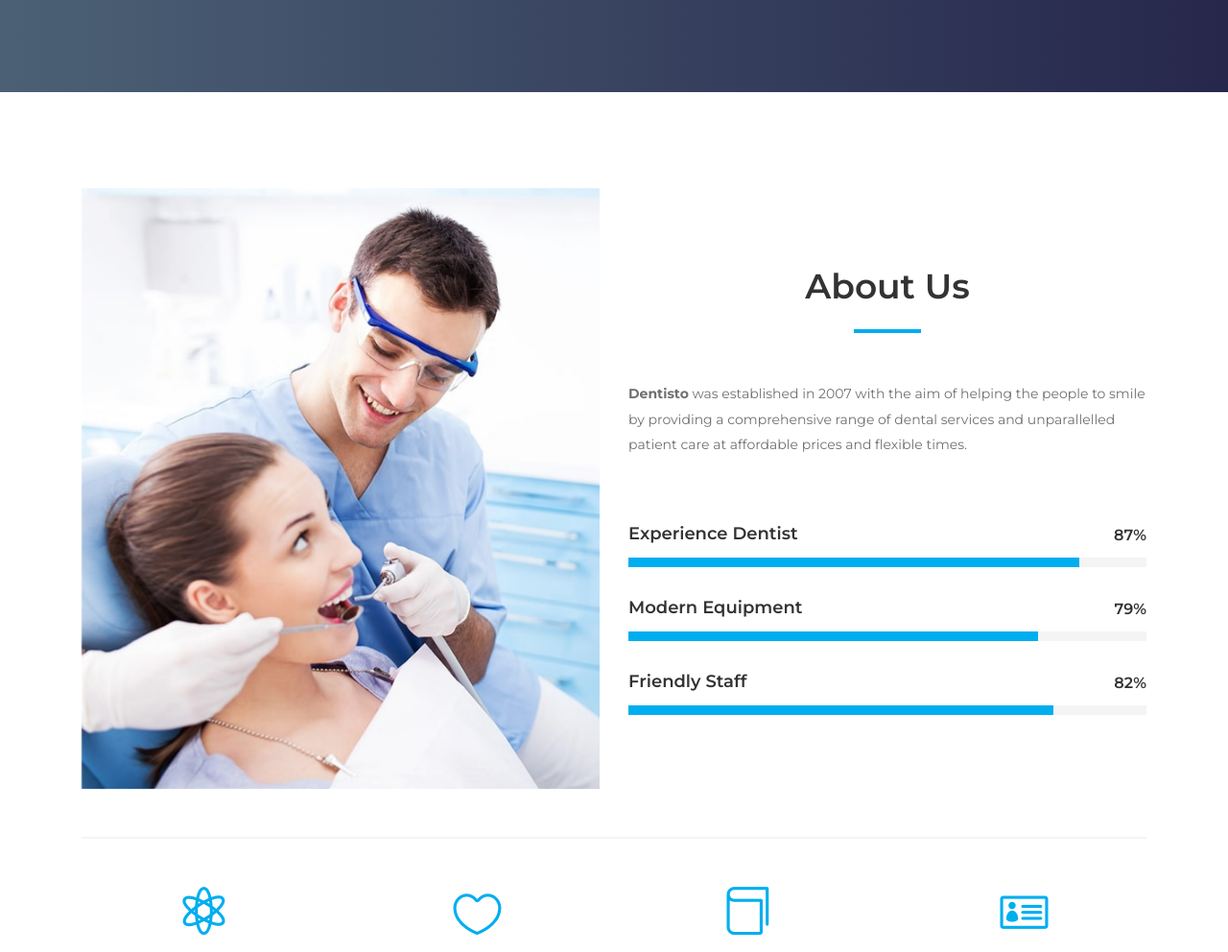
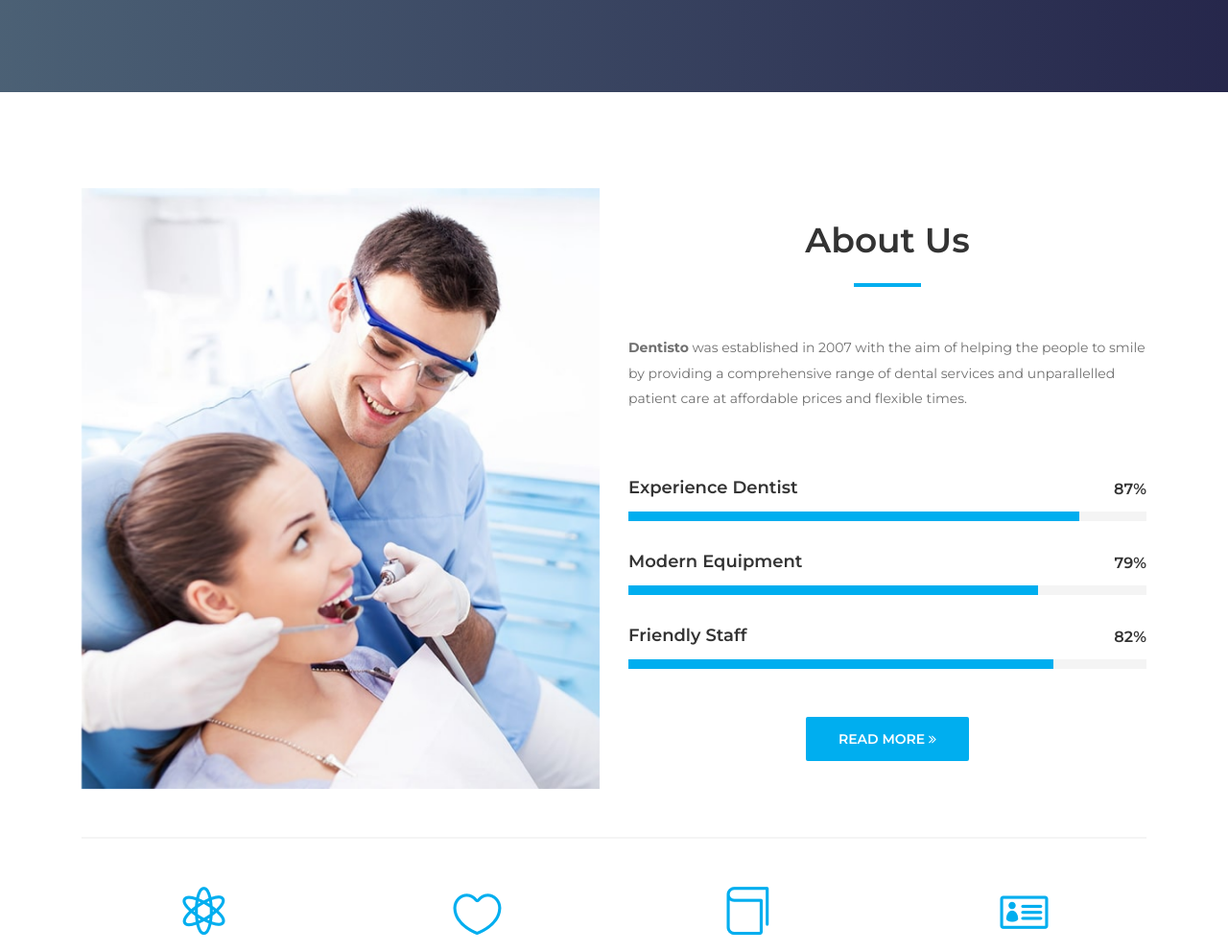
Before and after one commit to iiostefanos/dentisto, a Django app: page / in a window 1280 px wide. Shown: the part 4130-5122 px from the top of the page at 96% size. Run offline with Django 3.2, Linux system fonts and the light colour scheme; some libraries are stand-ins or nearby versions.

Commit message:
added a Read More button on About Us short section on homepage

```diff
--- a/website/templates/home.html
+++ b/website/templates/home.html
@@ -566,11 +566,17 @@
                 <span class="tip"></span>
                 <span class="fill" data-percentage="82"></span>
               </div>
+              <div class="col-12">
+          <div class="more-btn text-center mt-50">
+            <a href="{% url 'about' %}" class="btn dento-btn">Read More <i class="fa fa-angle-double-right"></i></a>
+          </div>
+
             </div>
           </div>
         </div>
       </div>
     </div>
+
   </section>
   <!-- ****** About Us Area End ****** -->
 
```
